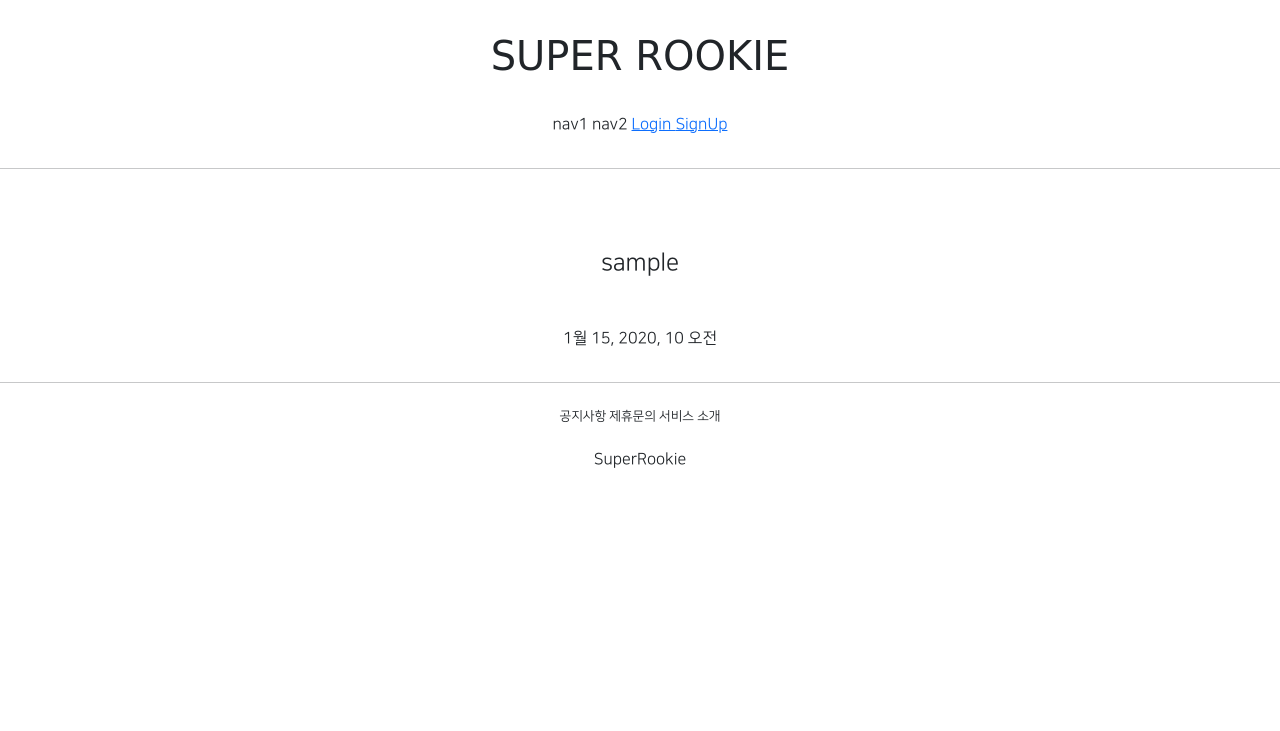
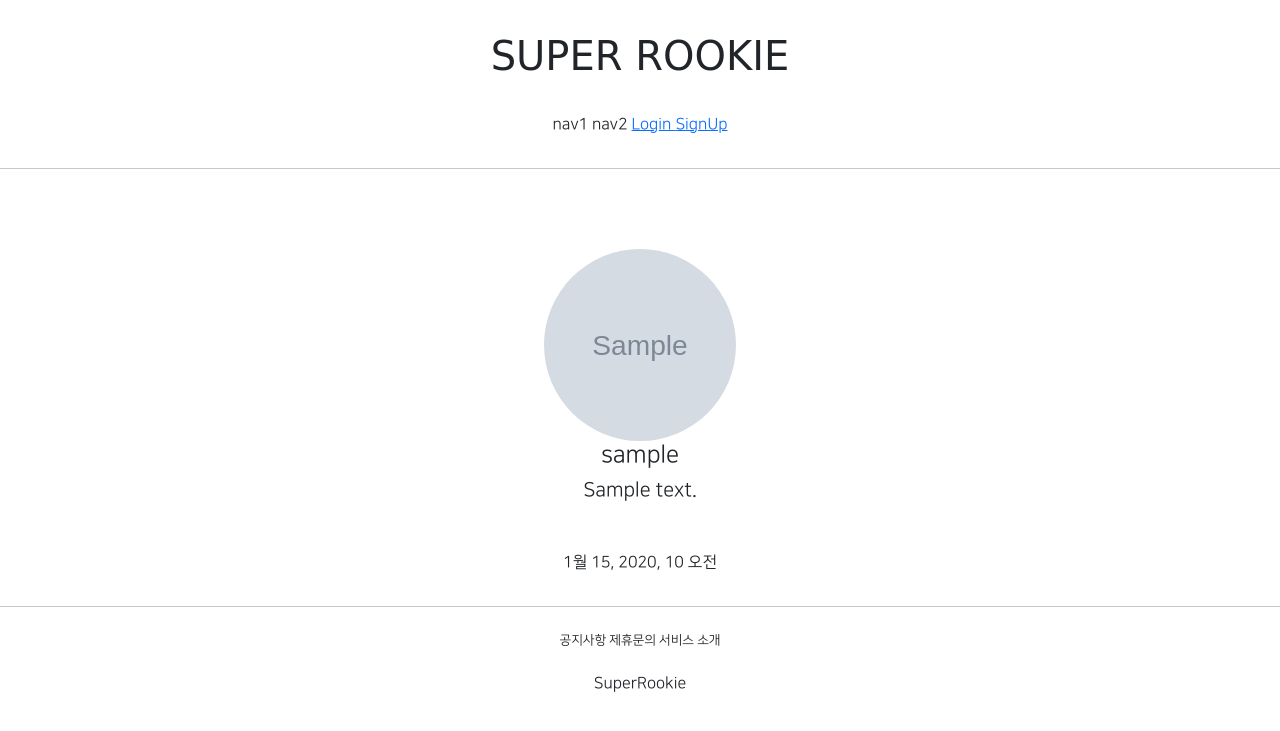
Before and after one commit to PR-Juyoung/GJAI_web_stu, a Django app: page /accounts/detail/1 in a window 1280 px wide. Shown: the top 731 px of the page. Run offline with Django 3.2, Linux system fonts and the light colour scheme; tables that the repository leaves empty hold one stand-in row (values such as "Sample post"); grey boxes marked "Sample" are stand-in pictures; parts of the project's set-up code (start-up, migrations or seed data) failed here and were passed over; some libraries are stand-ins or nearby versions; some web fonts are replaced.

Commit message:
210727 hello world commit 2st _2

```diff
--- a/GJAI_web_2/urls.py
+++ b/GJAI_web_2/urls.py
@@ -13,6 +13,8 @@ Including another URLconf
     1. Import the include() function: from django.urls import include, path
     2. Add a URL to urlpatterns:  path('blog/', include('blog.urls'))
 """
+from django.conf import settings
+from django.conf.urls.static import static
 from django.contrib import admin
 from django.urls import path, include
 
@@ -20,5 +22,4 @@ urlpatterns = [
     path('admin/', admin.site.urls),
     path('accounts/', include('accountapp.urls')),
     path('profiles/', include('profileapp.urls')),
-
-]
+] + static(settings.MEDIA_URL, document_root=settings.MEDIA_ROOT)
--- a/accountapp/templates/accountapp/detail.html
+++ b/accountapp/templates/accountapp/detail.html
@@ -4,7 +4,19 @@
 
     <div class="text-center mw-500 m-auto">
         <div class="m-5">
-            <h4>{{ target_user.username }}</h4>
+            {% if target_user.profile %}
+                <img src="{{ target_user.profile.image.url }}"
+                     class="profile_image"
+                     alt="profile image">
+                <h4>{{ target_user.profile.nickname }}</h4>
+                <h5>{{ target_user.profile.message }}</h5>
+            {% else %}
+            <h4>
+                <a href="{% url 'profileapp:create' %}">
+                    Create Profile
+                </a>
+            </h4>
+            {% endif %}
         </div>
         <div>
             {{ target_user.date_joined }}
--- a/profileapp/urls.py
+++ b/profileapp/urls.py
@@ -2,6 +2,8 @@ from django.urls import path
 
 from profileapp.views import ProfileCreateView
 
+app_name = 'profileapp'
+
 urlpatterns = [
     path('create/', ProfileCreateView.as_view(), name='create')
 ]
--- a/static/base.css
+++ b/static/base.css
@@ -16,3 +16,10 @@
     max-width: 500px;
     padding: 1rem 1.5rem;
 }
+
+.profile_image {
+    height: 12rem;
+    width: 12rem;
+    border-radius: 20rem;
+    object-fit: cover;
+}
```
